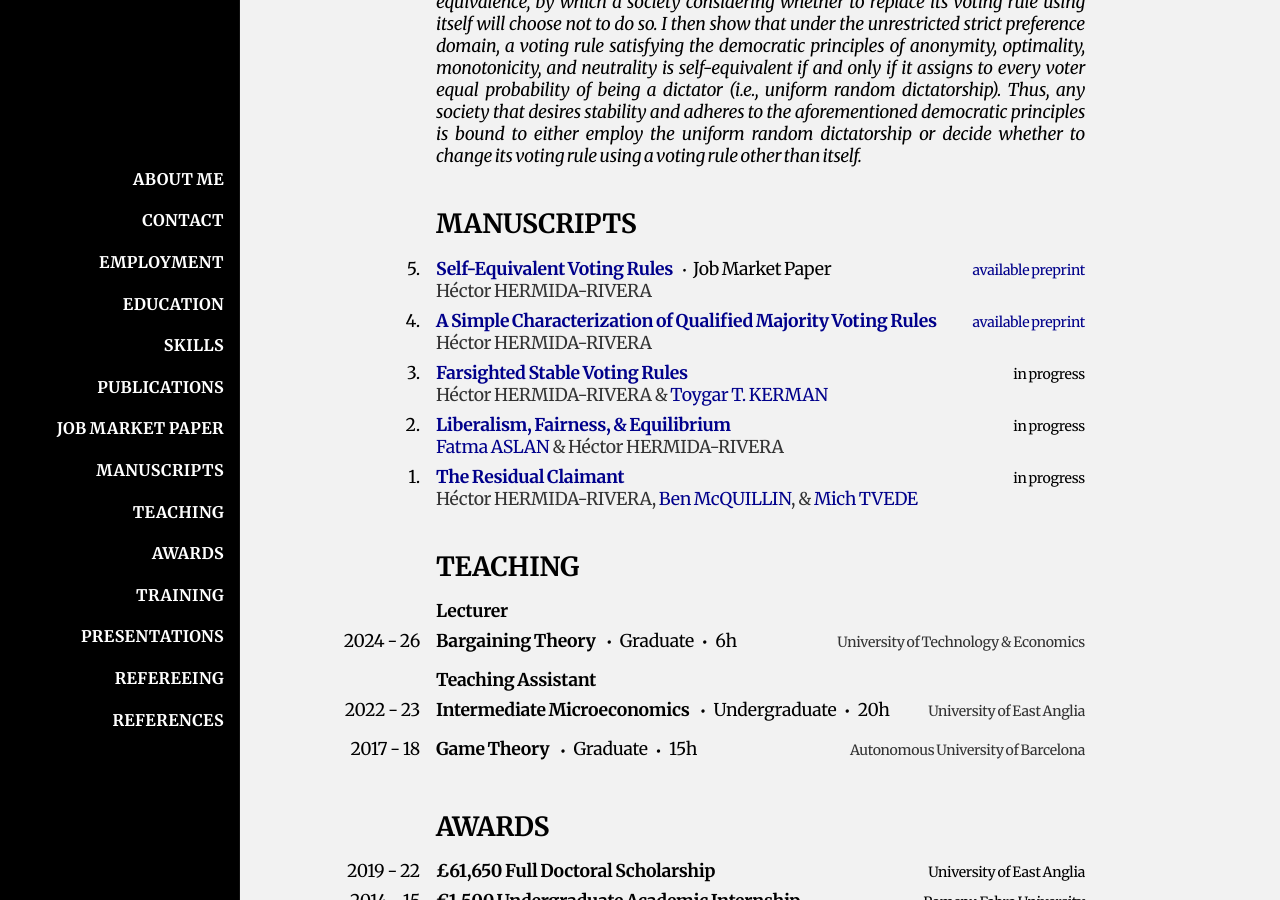
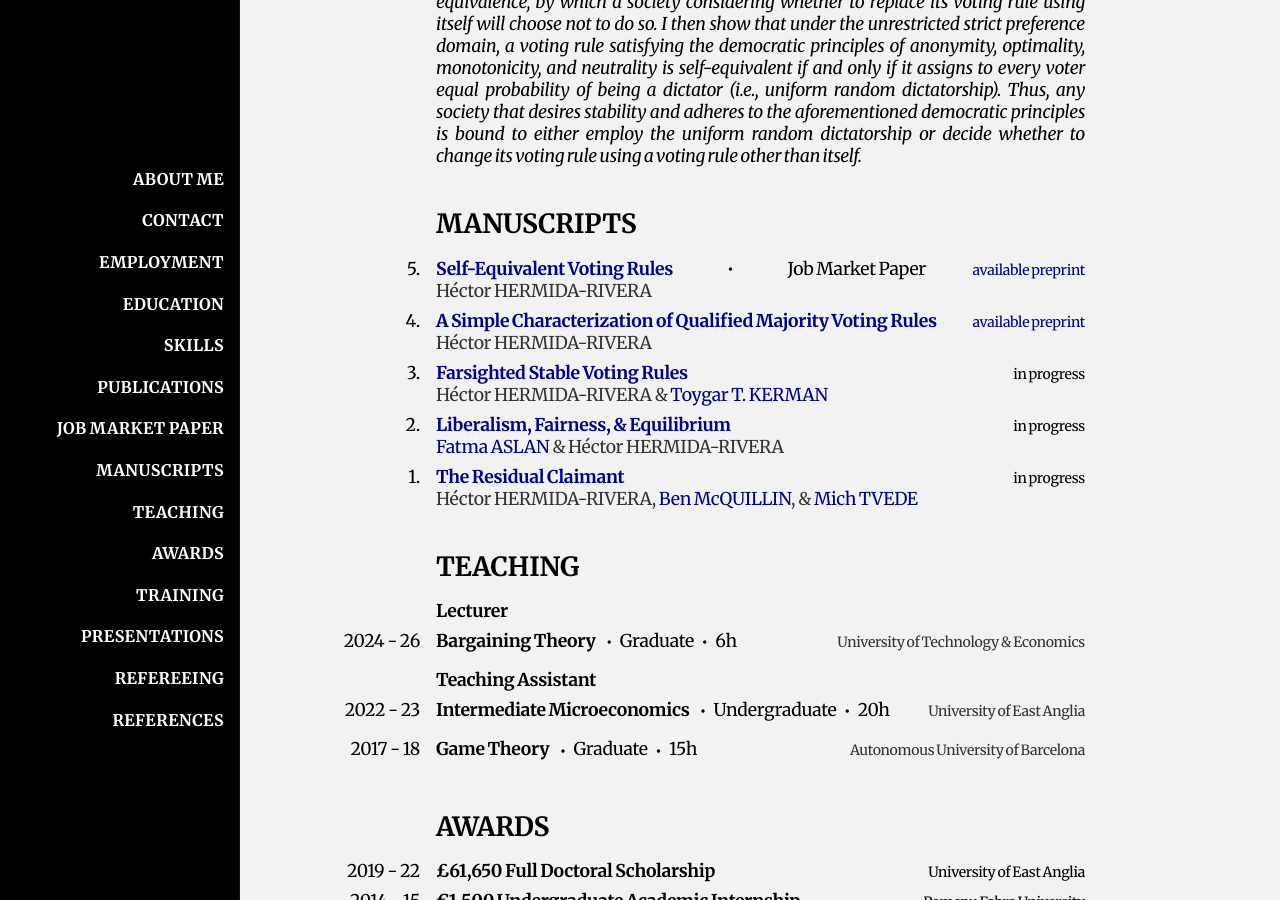
Before and after one commit to HectorHermidaRivera/hectorhermidarivera.github.io, a Jekyll site: the page built from index.md, in a window 1280 px wide and 900 px high, scrolled down 1713 px. Built offline with Jekyll 4.4.1, drawn with Linux system fonts in a browser that asks for light colours; a style sheet for code colours, icons or effects is not loaded.

Commit message:
Update index.md

```diff
--- a/index.md
+++ b/index.md
@@ -174,7 +174,9 @@ title: Home
     <div class="top-row">
       <span>
         <b><a href="https://arxiv.org/abs/2506.15310">Self-Equivalent Voting Rules</a></b>
-        <span class="bullet"></span>Job Market Paper</span>
+      </span>
+      <span class="bullet"></span>
+      <span>Job Market Paper</span>
       <span>
         <a href="https://drive.google.com/file/d/13vZ7mZ95rlw0s_VvOVO176N9I3Qy2Mhe/view">available preprint</a>
       </span>
```
